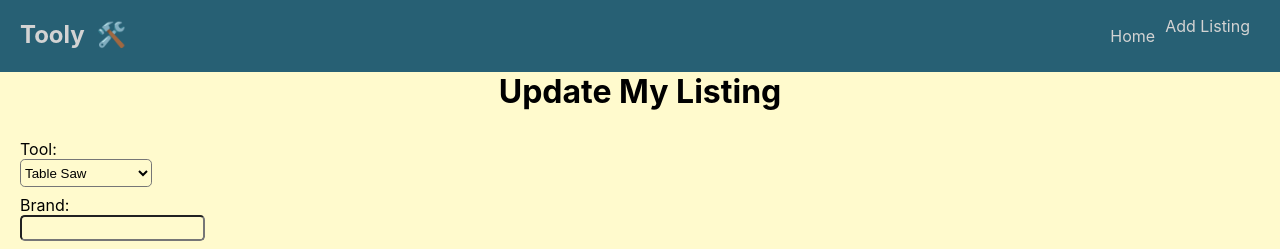
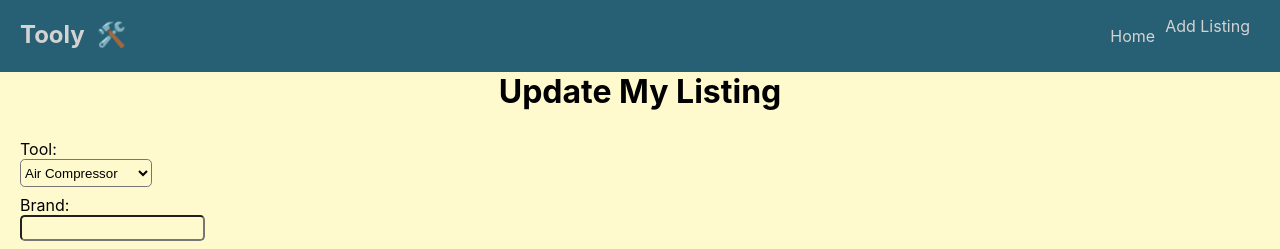
Before and after one commit to Squirtle-Squad-1150/Tooly, a React (Create React App) app in the folder frontend/: page /update-listing/1 in a window 1280 px wide. Shown: the top 249 px of the page. Built offline with nearby package versions, Linux system fonts and the light colour scheme; no server answers.

Commit message:
Update tool field

```diff
--- a/frontend/src/components/UpdateTool/UpdateTool.js
+++ b/frontend/src/components/UpdateTool/UpdateTool.js
@@ -18,7 +18,6 @@ function UpdateTool(props) {
 		description: '',
 	};
 	const [formData, setFormData] = useState(defaultData);
-	const { tools, setTools } = useContext(toolContext);
 	const navigate = useNavigate();
 	const { id } = useParams();
 
@@ -35,8 +34,7 @@ function UpdateTool(props) {
 
 	useEffect(() => {
 		getToolInfo(id);
-		// console.log(formData);
-	}, []);
+	}, [id]);
 
 	function handleSubmit(event) {
 		event.preventDefault();
@@ -68,11 +66,13 @@ function UpdateTool(props) {
 							onChange={(event) =>
 								setFormData({ ...formData, tool: event.target.value })
 							}>
-							<option value='Table Saw'>Table Saw</option>
 							<option value='Air Compressor'>Air Compressor</option>
+							<option value='Air Impact Wrench'>Air Impact Wrench</option>
 							<option value='Angle Grinder'>Angle Grinder</option>
-							<option value='Air Impact Wrench'>Air Impact Wrench</option>
 							<option value='Belt Sander'>Belt Sander</option>
+							<option value='Table Saw' selected={true}>
+								Table Saw
+							</option>
 						</select>
 					</li>
 					<li className='form-li'>
```
